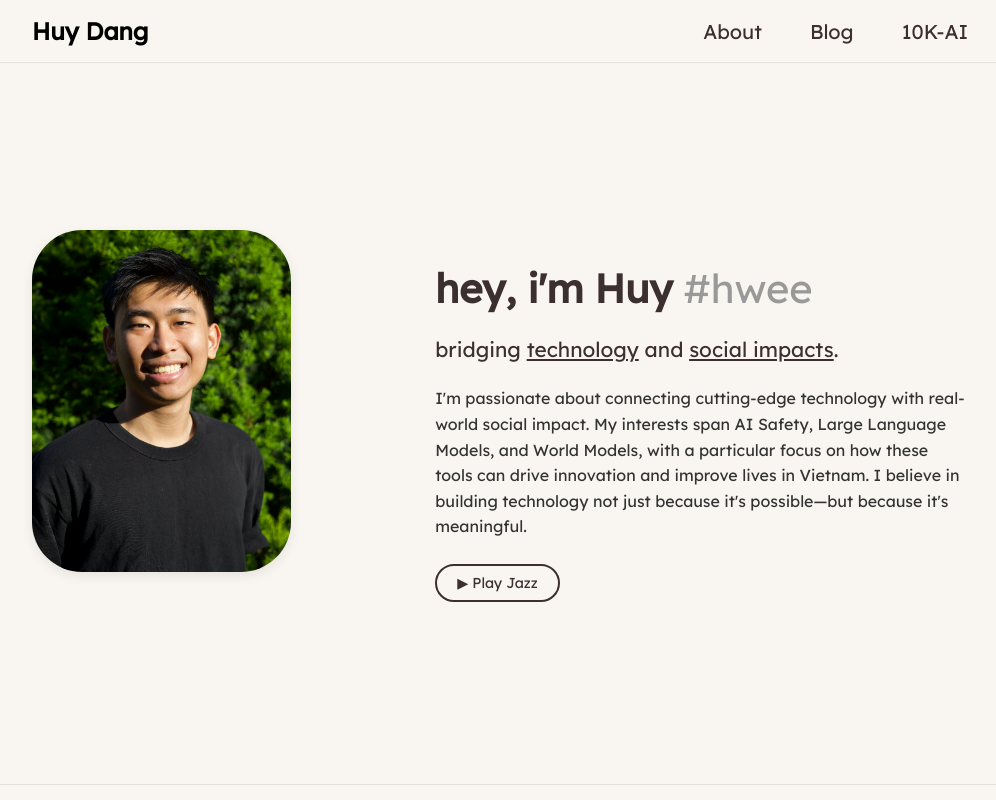
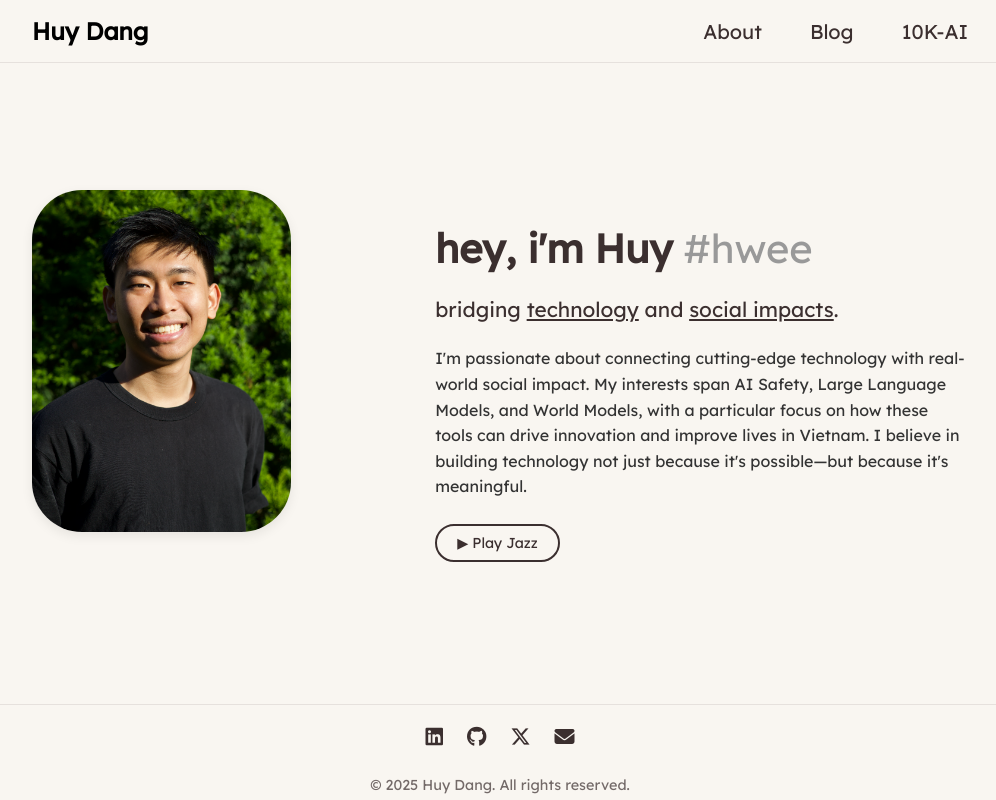
Before and after one commit to huyxdang/personal-website, a React (Create React App) app: page /10000 in a window 1280 px wide. Shown: the whole page, without its empty margins (140-1136 px from the left). Built offline with nearby package versions, Linux system fonts and the light colour scheme.

Commit message:
minor change in minHeight

```diff
--- a/src/components/Main.js
+++ b/src/components/Main.js
@@ -48,7 +48,7 @@ function About() {
     <section
       id="about"
       style={{
-        minHeight: "80vh",
+        minHeight: "70vh",
         display: "flex",
         flexDirection: "column",
         alignItems: "center",
```
